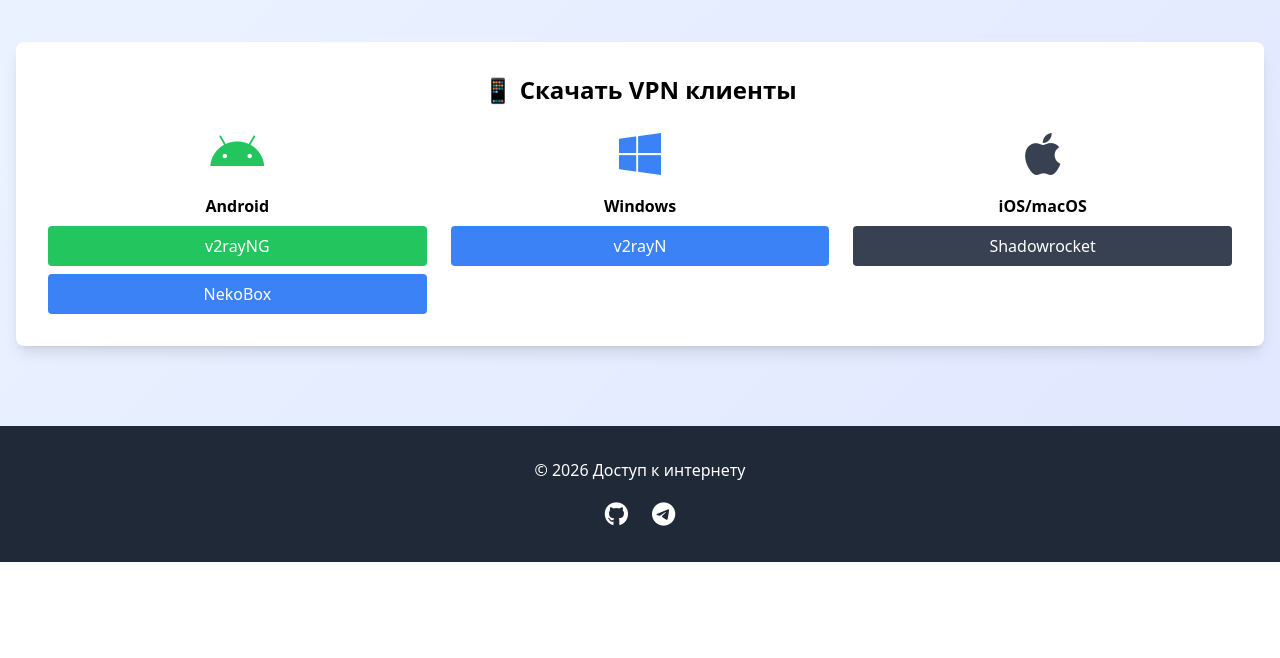
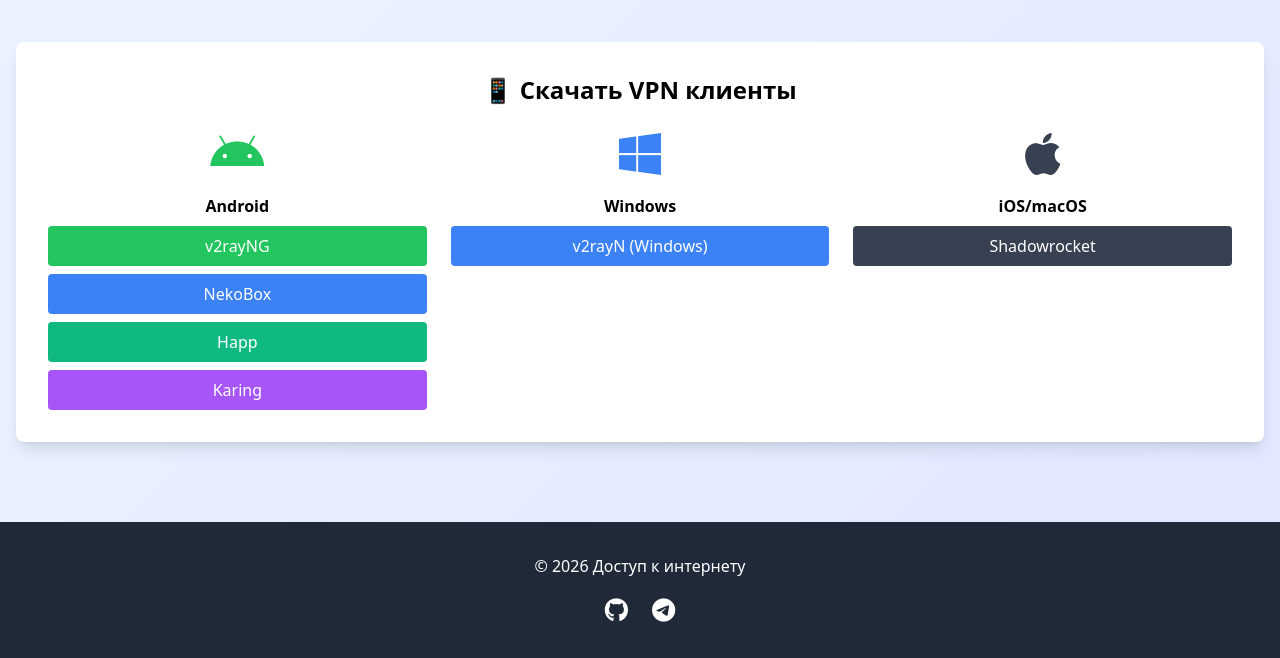
Before and after one commit to kort0881/internet-access-site, a Flask app: page / in a window 1280 px wide. Shown: the part 622-1280 px from the top of the page. Before the commit the page ends 1184 px from the top, so only its background shows below. Run offline with Flask 3, Linux system fonts and the light colour scheme; data that the repository does not hold is empty; some libraries are stand-ins or nearby versions.

Commit message:
Update index.html with new links and text changes11
Added links for Happ and Karing, updated v2rayN link text.

```diff
--- a/templates/index.html
+++ b/templates/index.html
@@ -222,14 +222,23 @@
                            class="block bg-blue-500 hover:bg-blue-600 text-white px-4 py-2 rounded transition">
                             NekoBox
                         </a>
+                        <a href="https://www.happ.su/main" target="_blank" rel="noopener noreferrer"
+                           class="block bg-emerald-500 hover:bg-emerald-600 text-white px-4 py-2 rounded transition">
+                            Happ
+                        </a>
+                        <a href="https://karing.app/en/download/" target="_blank" rel="noopener noreferrer"
+                           class="block bg-purple-500 hover:bg-purple-600 text-white px-4 py-2 rounded transition">
+                            Karing
+                        </a>
                     </div>
                 </div>
                 <div class="text-center">
                     <i class="fab fa-windows text-5xl text-blue-500 mb-4" aria-hidden="true"></i>
                     <h3 class="font-bold mb-2">Windows</h3>
-                    <a href="https://github.com/2dust/v2rayN/releases/latest" target="_blank" rel="noopener noreferrer"
+                    <a href="https://github.com/2dust/v2rayN/releases/latest/download/v2rayN-windows-64.zip"
+                       target="_blank" rel="noopener noreferrer"
                        class="block bg-blue-500 hover:bg-blue-600 text-white px-4 py-2 rounded transition">
-                        v2rayN
+                        v2rayN (Windows)
                     </a>
                 </div>
                 <div class="text-center">
```
